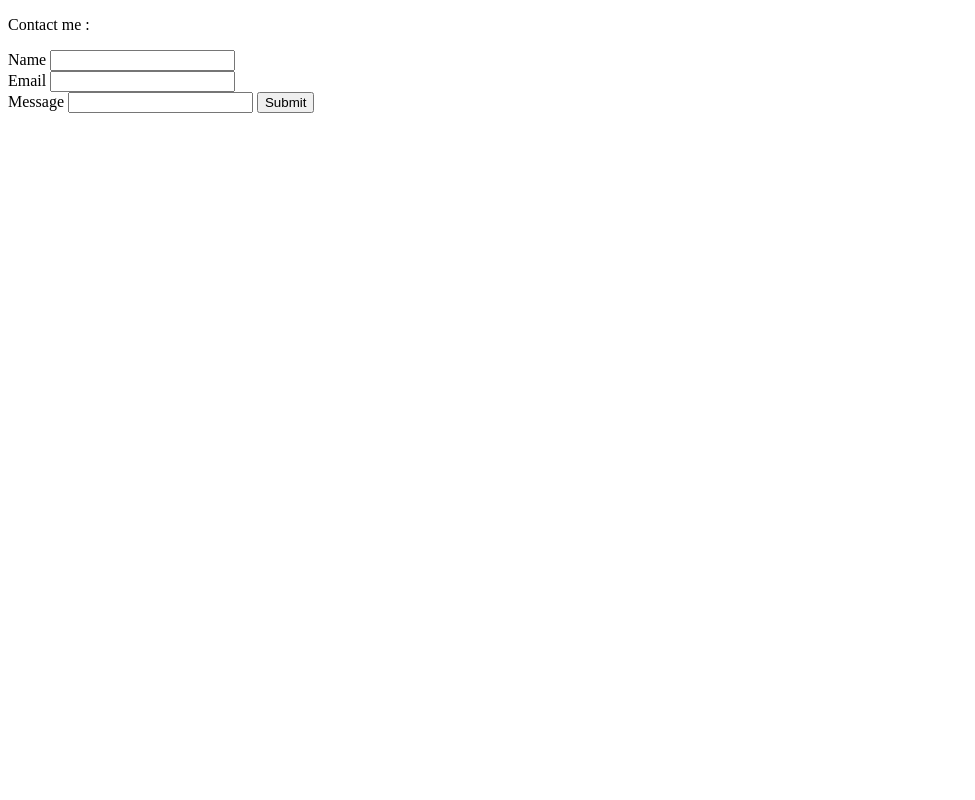
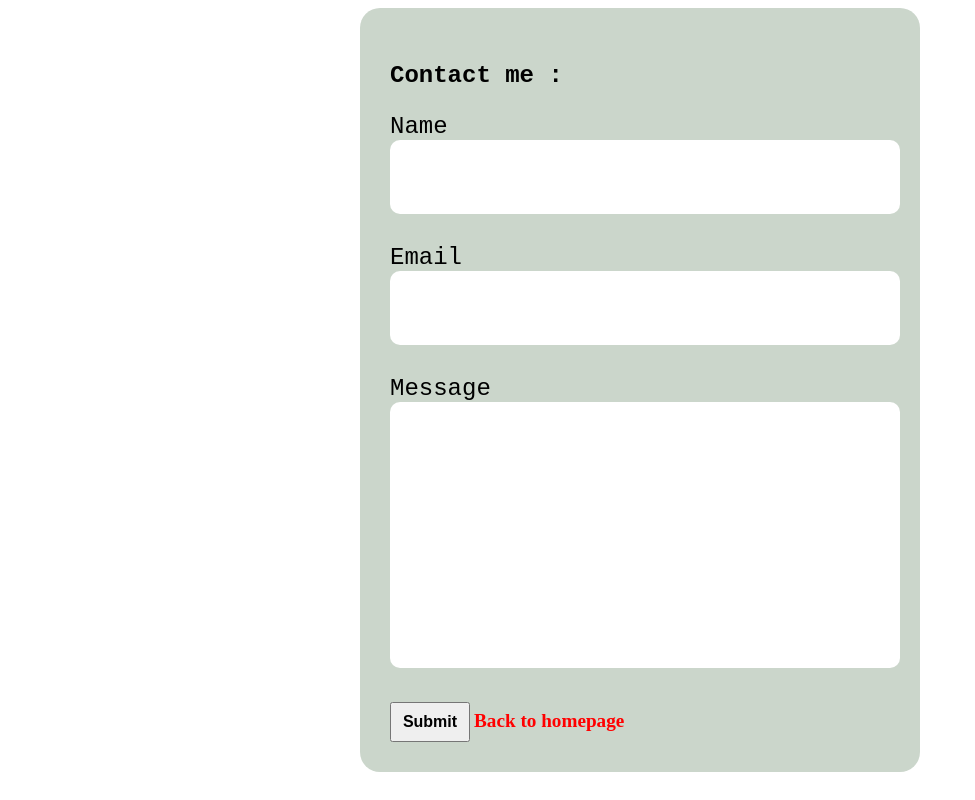
Before and after one commit to godlixe/camin-rpl-2022, a website: page Pertemuan_1/pages/contact/index.html in a window 1280 px wide. Shown: the whole page, without its empty margins (0-975 px from the left). Drawn offline with Linux system fonts and the light colour scheme; files that its build step writes are made by us from their sources.

Commit message:
finishing touches

```diff
--- a/Pertemuan_1/contacts.txt
+++ b/Pertemuan_1/contacts.txt
@@ -0,0 +1,2 @@
+name=This+is+a+test+name&email=This+is+a+test+email&message=This+is+a+test+message
+name=This+is+a+test+name&email=This+is+a+test+name&message=This+is+a+test+name
--- a/Pertemuan_1/pages/contact/index.html
+++ b/Pertemuan_1/pages/contact/index.html
@@ -1,23 +1,29 @@
 <!DOCTYPE html>
 <html lang="en">
   <head>
-    <meta charset="UTF-8">
-    <meta http-equiv="X-UA-Compatible" content="IE=edge">
-    <meta name="viewport" content="width=device-width, initial-scale=1.0">
-    <title>Document</title>
+    <meta charset="UTF-8" />
+    <meta http-equiv="X-UA-Compatible" content="IE=edge" />
+    <meta name="viewport" content="width=device-width, initial-scale=1.0" />
+    <title>Contact Me</title>
+    <link rel="stylesheet" href="contact/style.css" />
   </head>
   <body>
+    <div id="formWrapper">
       <form action="/contact" method="post">
         <p>Contact me :</p>
         <label for="name">Name</label>
-        <input name="name" type="text" required>
-        <br>
+        <input name="name" type="text" required />
+        <br />
         <label for="email">Email</label>
-        <input name="email" type="text" required>
-        <br>
+        <input name="email" type="text" required />
+        <br />
         <label for="message">Message</label>
-        <input name="message" type="text" required>
+        <textarea name="message" type="text" required></textarea>
+        <div>
           <button>Submit</button>
+          <a href="/">Back to homepage</a>
+        </div>
       </form>
+    </div>
   </body>
 </html>
--- /dev/null
+++ b/Pertemuan_1/pages/contact/style.css
@@ -0,0 +1,42 @@
+#formWrapper {
+    background-color: rgb(203, 214, 203);
+    border-radius: 20px;
+    margin: auto;
+    max-width: 500px;
+    padding: 30px;
+    width: 50%;
+}
+a{
+    color: red;
+    font-size: 1.2rem;
+    font-weight: bold;
+    text-decoration: none;
+}
+p, label {
+    font-size: 1.5rem;
+    font-family: 'Courier New', Courier, monospace;
+}
+p{
+    font-weight: bold;
+}
+input, textarea{
+    border: none;
+    border-radius: 10px;
+    font-size: 1.5rem;
+    height: 4rem;
+    margin-bottom: 30px;
+    overflow-wrap: break-word;
+    padding: 5px;
+    resize: none;
+    width: 100%;
+}
+textarea {
+    height:16rem;
+}
+button {
+    cursor: pointer;
+    font-size: 1rem;
+    font-weight: bold;
+    height: 2.5rem;
+    width: 5rem;
+}
```
Also changed, not shown: Pertemuan_1/app.js (+19 -18 lines), Pertemuan_1/pages/index/index.html (+2 -3 lines), Pertemuan_1/pages/index/script.js (added, +7 -0 lines). Lines whose indentation alone changed are shown as unchanged.
